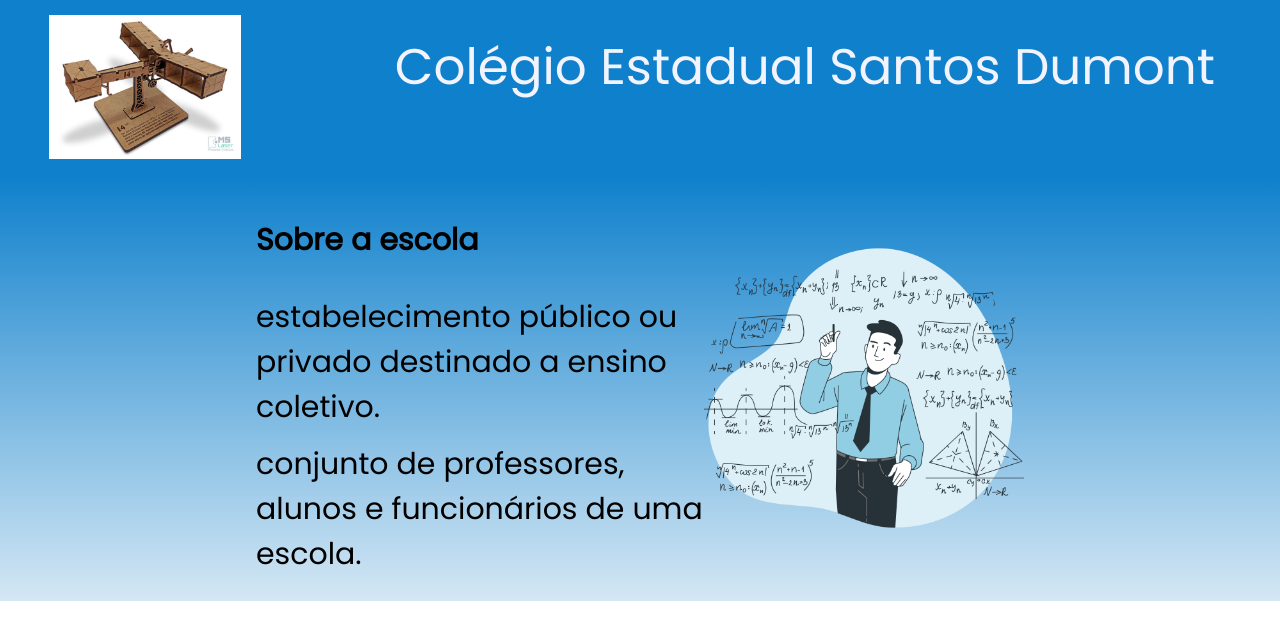
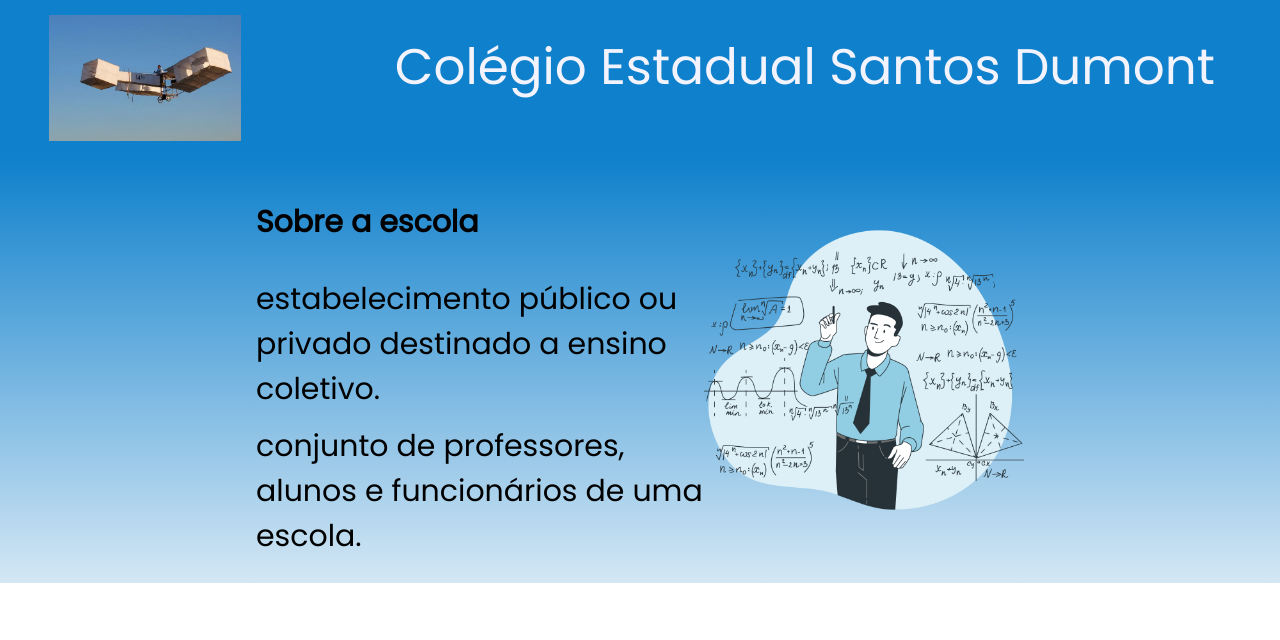
Before and after one commit to cristina1609/link, a plain HTML site: page index.html in a window 1280 px wide. Drawn offline with Linux system fonts and the light colour scheme.

Commit message:
Update index.html
Alterando imagem

```diff
--- a/index.html
+++ b/index.html
@@ -12,7 +12,7 @@
 </head>
 <body>
     <header class="cabeçalho">
-        <img class="cabeçalho-imagem" src="aviao-14-bis.jpg" alt="logo do avião">
+        <img class="cabeçalho-imagem" src="14-bis.webp" alt="logo do avião">
         <ul class="cabeçalho-lista">
             <li class="cabeçalho-lista-item">Colégio Estadual Santos Dumont</li>
         </ul>
```
